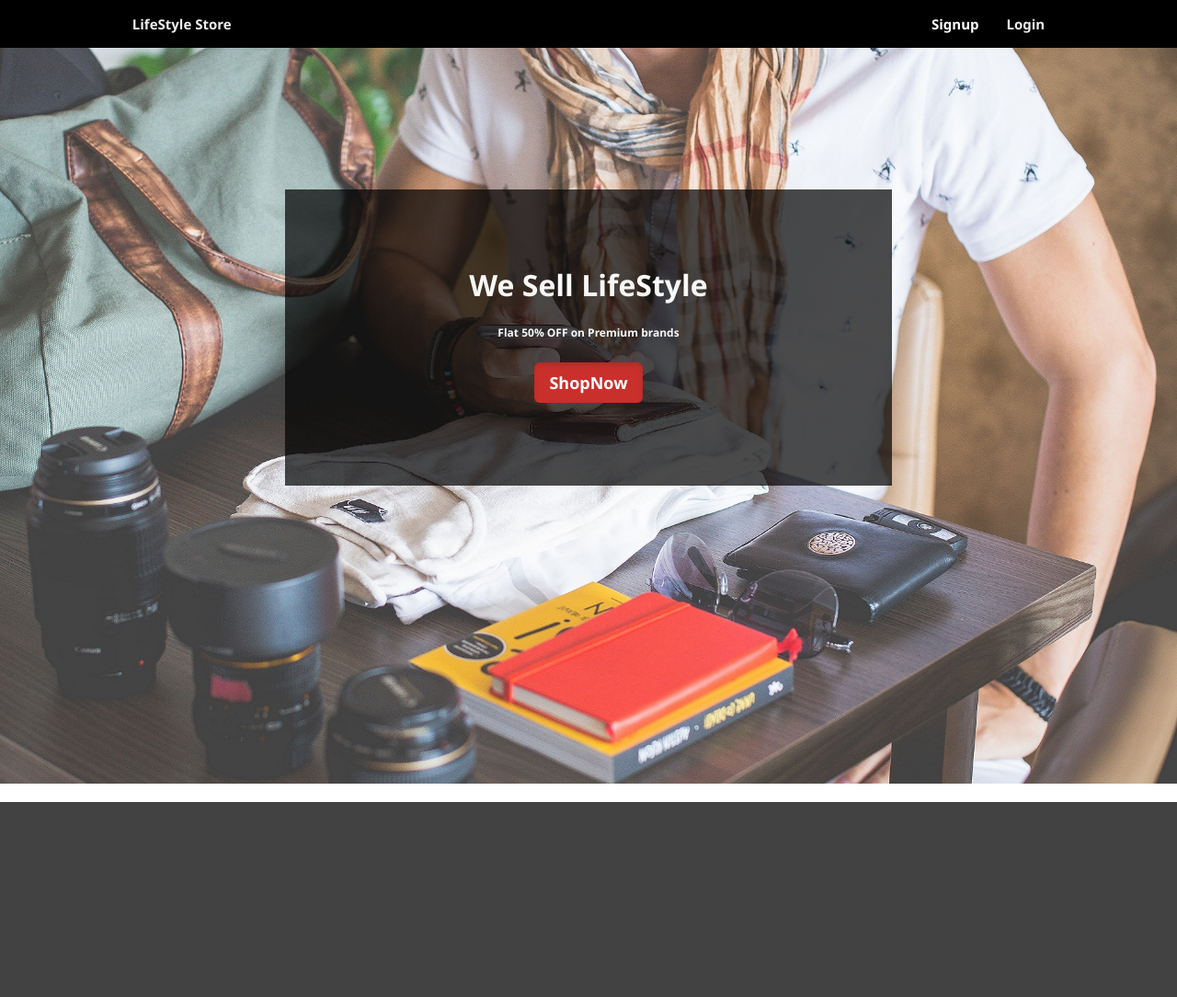
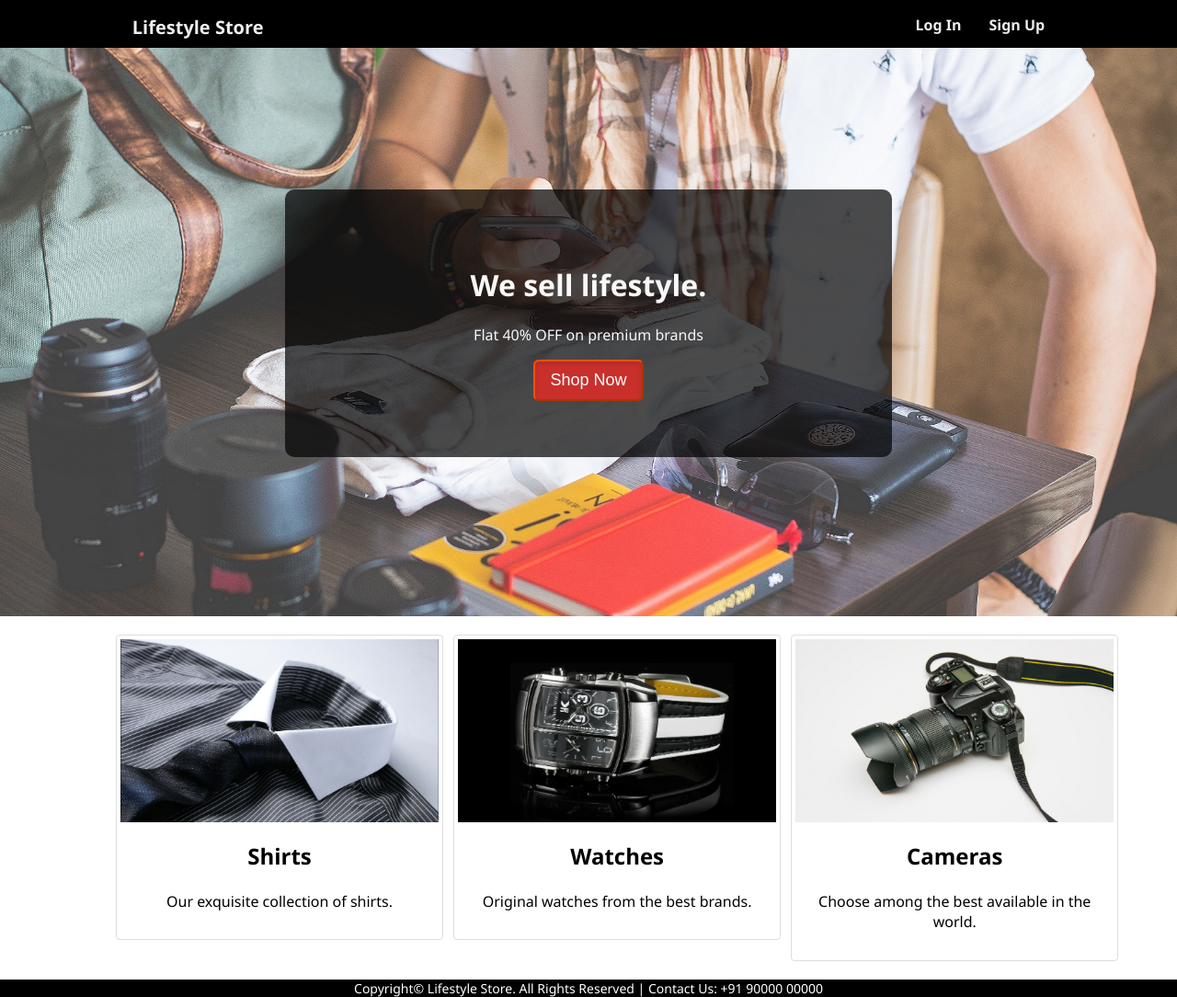
Before and after one commit to swaraj961/Webdevelopment-Internshala, a PHP site: page / in a window 1280 px wide. Shown: the whole page at 92% size. Before the commit the page ends 872 px from the top, so only its background shows below. Run offline with PHP 8.4, Linux system fonts and the light colour scheme.

Commit message:
final project complete

```diff
--- a/E-CommerceWeb/index.html
+++ b/E-CommerceWeb/index.html
@@ -1,47 +1,102 @@
 <!DOCTYPE html>
+<html>
 
 <head>
-    <meta charset="utf-8">
-    <meta http-equiv="X-UA-Compatible" content="IE=edge">
-    <title>Life style store</title>
-    <meta name="description" content="">
-    <meta name="viewport" content="width=device-width, initial-scale=1">
-    <link rel="stylesheet" href="">
+
+    <!---- The page has a title Lifestyle Store-->
+
+    <title>Lifestyle Store</title>
+    <link rel="shortcut icon" href="./img/srtcticon.png" type="image/png">
+
+    <!---- External css file index.css placed in the folder css is linked-->
+
+    <link href="style.css" rel="stylesheet" type="text/css" />
+
 </head>
-<link rel="stylesheet" href="style.css">
+
+<!--header-->
 
 <body>
     <div class="header">
-        <div class="innerheader">
-
-            <div class="logo">
-                <a href="#logo">LifeStyle Store</a>
-            </div>
-            <div class="header-link">
-                <a href="login">Login</a>
-            </div>
-            <div class="header-link">
-                <a href="Signup"></a>Signup</div>
+        <div class="inner-header">
+            <div class="logo"><a href="#">Lifestyle Store</a></div>
+            <div class="header-link"><a href="signup.php">Sign Up</a> </div>
+            <div class="header-link"><a href="login.php">Log In</a> </div>
         </div>
     </div>
-    <div class=" content">
+
+    <!--main content-->
+
+    <div class="content">
         <div class="banner-image">
-            <div class="inner-banner">
+            <div class="inner-banner-image">
                 <center>
-                    <div class="banner-box">
-                        <div class="tag">
-                            <h1>We Sell LifeStyle</h1>
-                            <p style="font-size: 12px;">Flat 50% OFF on Premium brands</p> <br>
-                            <a href="" class="button">ShopNow</a>
-                        </div>
+                    <div class="banner_content">
+                        <h1>We sell lifestyle.</h1>
+                        <p>Flat 40% OFF on premium brands</p>
+                        <a href="newpage.php" target="_blank">
 
+                            <center>
+                                <input class="button" type="button" value="Shop Now">
+                            </center>
+                        </a>
                     </div>
                 </center>
             </div>
         </div>
+
     </div>
 
-    <script src="" async defer></script>
+    <!--thumbnail-->
+
+    <div class="container">
+
+        <!--cameras-->
+
+        <div class="items">
+            <a href="#">
+                <img src="images/camera.jpg" alt="cameras" class="thumbnail">
+                <div class="caption">
+                    <h2>Cameras</h2>
+                    <p>Choose among the best available in the world.</p>
+                </div>
+            </a>
+        </div>
+
+        <!--watches-->
+
+        <div class="items">
+            <a href="#">
+                <img src="images/watch.jpg" alt="watches" class="thumbnail">
+                <div class="caption">
+                    <h2>Watches</h2>
+                    <p>Original watches from the best brands.</p>
+                </div>
+            </a>
+        </div>
+
+        <!--shirts-->
+
+        <div class="items">
+            <a href="lifestyle.com/shirts">
+                <img src="images/shirt.jpg" alt="shirts" class="thumbnail">
+                <div class="caption">
+                    <h2>Shirts</h2>
+                    <p>Our exquisite collection of shirts.</p>
+                </div>
+            </a>
+        </div>
+
+    </div>
+
+    <!--footer-->
+
+    <footer class="footer">
+        Copyright&copy; Lifestyle Store. All Rights Reserved | Contact Us: +91 90000 00000
+    </footer>
+
+
+
 </body>
 
 </html>
--- a/E-CommerceWeb/style.css
+++ b/E-CommerceWeb/style.css
@@ -8,6 +8,7 @@ a {
     text-decoration: none;
     background-color: transparent;
     color: #ededed;
+    text-align: right;
 }
 
 .header {
@@ -16,29 +17,31 @@ a {
     border-color: #080808;
     min-height: 50px;
     border: 1px solid transparent;
-    margin: 0px;
 }
 
-.innerheader {
+.inner-header {
     width: 80%;
     margin: auto;
 }
 
 .logo {
+    font-family: 'Segoe UI', Tahoma, Geneva, Verdana, sans-serif;
     float: left;
-    font-family: 'Segoe UI', Tahoma, Geneva, Verdana, sans-serif;
-    font-weight: bold;
     height: 50px;
     padding: 15px;
-    font-size: 15px;
+    font-size: 20px;
+    font-weight: bold;
+    text-align: left;
 }
 
 .header-link {
     float: right;
-    font-size: 15px;
+    font-size: 14px;
     height: 50px;
     padding: 15px 15px;
+    font-size: 16px;
     font-weight: bold;
+    text-align: right;
     font-family: 'Segoe UI', Tahoma, Geneva, Verdana, sans-serif;
 }
 
@@ -47,21 +50,21 @@ a {
 }
 
 .banner-image {
-    background-image: url("assets/intro-bg_1.jpg");
-    background-size: cover;
-    height: 800px;
+    padding-bottom: 50px;
     margin-bottom: 20px;
     text-align: center;
     color: #f8f8f8;
+    background: url("images/intro-bg_1.jpg") no-repeat center;
+    background-size: cover;
 }
 
-.inner-banner {
+.inner-banner-image {
     padding-top: 12%;
     width: 80%;
     margin: auto;
 }
 
-.banner-box {
+.banner_content {
     position: relative;
     padding-top: 6%;
     padding-bottom: 6%;
@@ -69,20 +72,63 @@ a {
     margin-bottom: 12%;
     background-color: rgba(0, 0, 0, 0.7);
     max-width: 660px;
-    height: 200px;
-}
-
-.tag {
+    border-radius: 10px;
     font-family: 'Segoe UI', Tahoma, Geneva, Verdana, sans-serif;
-    font-weight: bold;
 }
 
 .button {
     color: #fff;
     background-color: #c9302c;
-    border-color: #ac2925;
+    border-color: #FF5000;
     box-shadow: inset 0 3px 5px rgba(0, 0, 0, .125);
     padding: 10px 16px;
     font-size: 18px;
     border-radius: 6px;
+    -webkit-transition: all 0.5s;
 }
+
+.button:hover {
+    background: palevioletred;
+    color: black;
+}
+
+.container {
+    width: 90%;
+    margin: auto;
+    overflow: hidden;
+}
+
+.items {
+    width: 30%;
+    display: block;
+    padding: 4px;
+    margin-bottom: 20px;
+    line-height: 1.42857143;
+    background-color: #fff;
+    border: 1px solid #ddd;
+    border-radius: 4px;
+    float: right;
+    margin-left: 1%;
+}
+
+.thumbnail {
+    display: block;
+    max-width: 100%;
+    height: auto;
+    margin: 0 auto 0 auto;
+}
+
+.caption {
+    color: #000;
+    padding: 0px 10px 10px;
+    text-align: center;
+    font-family: 'Segoe UI', Tahoma, Geneva, Verdana, sans-serif;
+}
+
+.footer {
+    background-color: #000;
+    color: #fff;
+    font-size: 14px;
+    text-align: center;
+    font-family: 'Segoe UI', Tahoma, Geneva, Verdana, sans-serif;
+}
```
Also changed, not shown: E-CommerceWeb/images/camera.jpg (renamed from E-CommerceWeb/assets/camera.jpg), E-CommerceWeb/images/intro-bg_1.jpg (renamed from E-CommerceWeb/assets/intro-bg_1.jpg), E-CommerceWeb/images/shirt.jpg (renamed from E-CommerceWeb/assets/shirt.jpg), E-CommerceWeb/images/watch.jpg (renamed from E-CommerceWeb/assets/watch.jpg).
